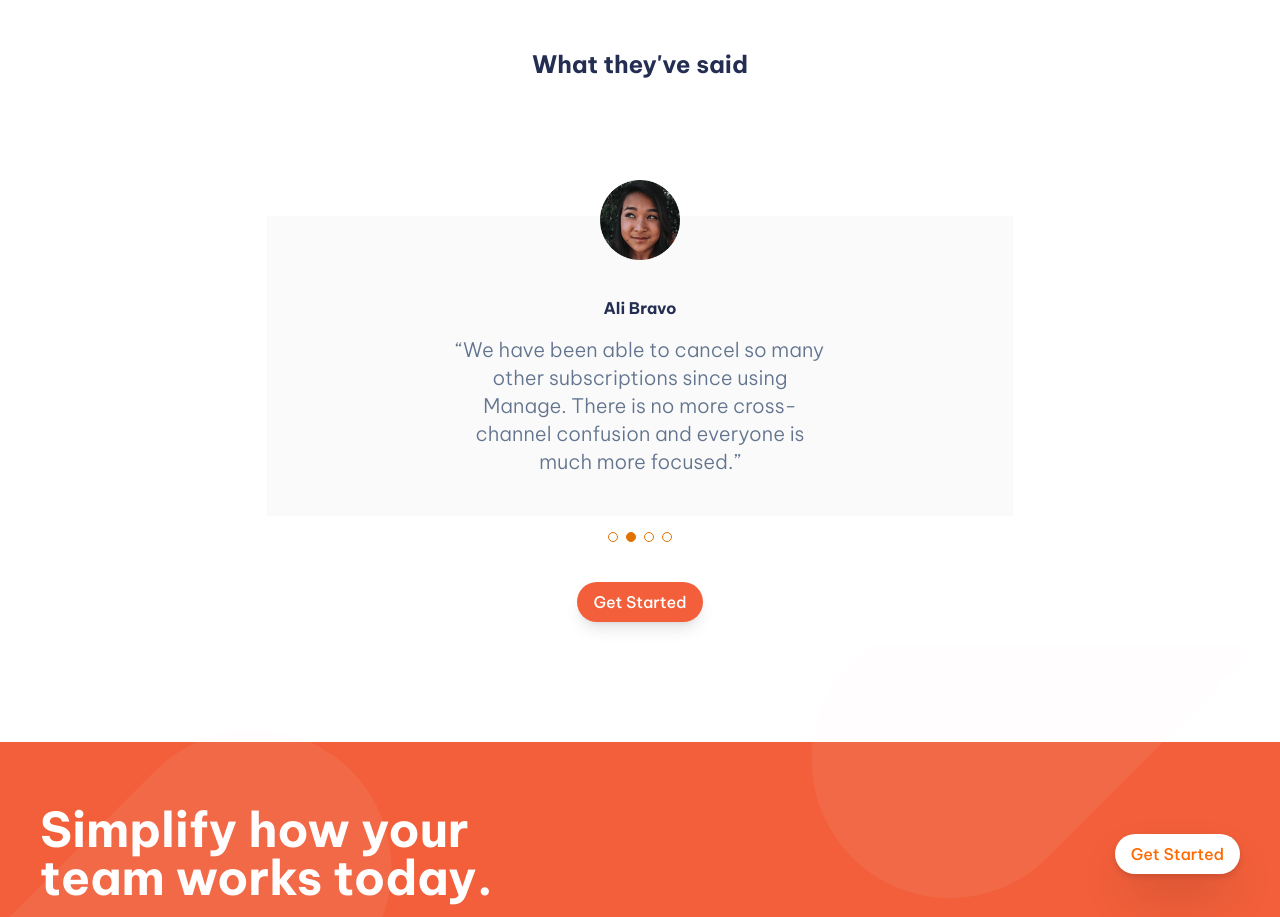
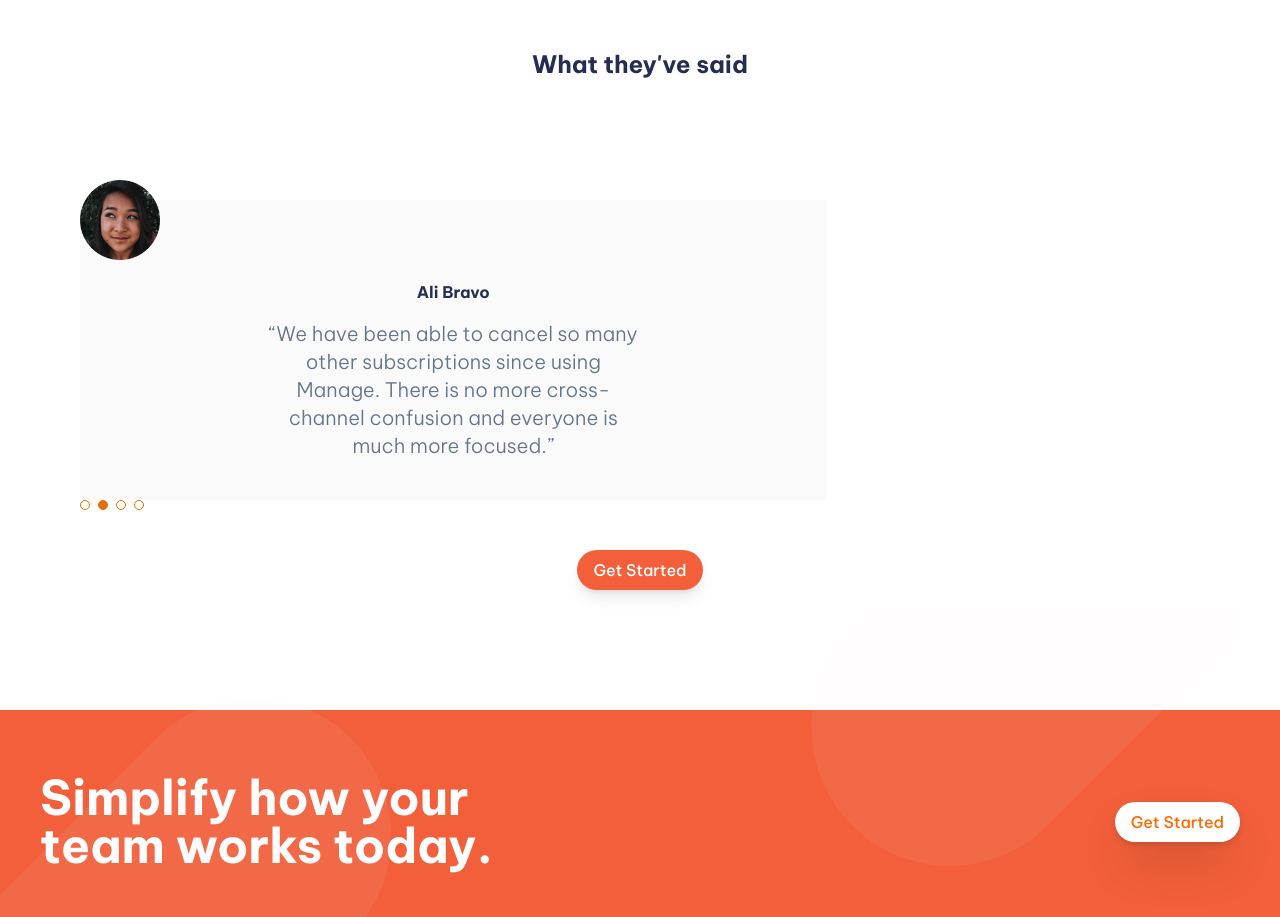
Before and after one commit to JanudaStack/manage-landing-page-main, a React (Vite) app: page / in a window 1280 px wide. Shown: the part 1320-2237 px from the top of the page. Built offline with nearby package versions, Linux system fonts and the light colour scheme.

Commit message:
feat: Refactor Testimonial component layout and styling for improved structure and readability; enhance CSS classes for better organization

```diff
--- a/src/components/Testimonial.jsx
+++ b/src/components/Testimonial.jsx
@@ -20,35 +20,31 @@ const Testimonial = () => {
     });
 
     return (
-        <section className="flex flex-col justify-center mt-20 mb-30 gap-10 ">
-            <div className="flex flex-col items-center md:px-20 gap-10">
-                <h2 className="about-header text-2xl text-center">
-                    What they've said
-                </h2>
+        <section className="testimonial-section">
+            <div className="testimonial-wrapper">
+                <h2 className="testimonial-heading">What they've said</h2>
                 {testimonialData.map((client, index) => (
                     <div
                         key={client.id}
-                        className={`flex flex-col items-center gap-4 ${
+                        className={`testimonial-item ${
                             slideIndex === index + 1 ? 'block' : 'hidden'
                         }`}
                     >
                         <img
                             src={client.img}
                             alt="avatar"
-                            className="w-20 relative z-[999] top-15"
+                            className="testimonial-avatar"
                         />
-                        <div className="bg-[var(--gray-50)] flex flex-col gap-4 justify-center items-center pb-10 pt-20 w-3/4 lg:w-2/3">
+                        <div className="testimonial-content">
                             <h3>{client.name}</h3>
-                            <p className="px-0 text-center md:w-4/8 md:text-xl">
-                                {client.review}
-                            </p>
+                            <p className="testimonial-name">{client.review}</p>
                         </div>
 
-                        <div className="flex gap-2">
+                        <div className="testimonial-nav">
                             {testimonialData.map((_, index) => (
                                 <button
                                     key={index}
-                                    className={`w-2.5 h-2.5 border-amber-600 border-1 rounded-2xl ${
+                                    className={`testimonial-nav-button  ${
                                         slideIndex === index + 1
                                             ? 'bg-amber-600'
                                             : ''
@@ -60,7 +56,9 @@ const Testimonial = () => {
                     </div>
                 ))}
             </div>
-            <button className="btn mx-auto">Get Started</button>
+            <button className="testimonial-action btn mx-auto">
+                Get Started
+            </button>
         </section>
     );
 };
--- a/src/index.css
+++ b/src/index.css
@@ -63,7 +63,7 @@ body {
 }
 
 @layer components {
-    /* Navbar */
+    /*------------Navbar------------*/
     header {
         @apply relative flex justify-between items-center py-8 px-5 lg:px-10 z-50 w-full;
 
@@ -97,7 +97,7 @@ body {
         @apply grid grid-cols-1 lg:grid-cols-2;
     }
 
-    /* Hero Section */
+    /*------------Hero Section------------*/
     .hero-grid {
         @apply grid grid-cols-1 gap-10 justify-center md:grid-cols-2 px-[2rem] md:py-[3rem] md:px-[4rem] lg:py-[5%] lg:px-[6%] overflow-x-hidden;
 
@@ -118,10 +118,9 @@ body {
         }
     }
 
-    /* About Section */
+    /*------------About Section------------*/
     .about-content {
         @apply px-3 md:px-10 lg:px-25;
-    }
 
         .about-header {
             @apply text-2xl text-center md:text-4xl md:text-left;
@@ -135,14 +134,13 @@ body {
         .bg-pattern-tablet {
             @apply relative -bottom-[10%] -left-[50%] hidden md:block lg:-left-[80%];
         }
+    }
 
     .about-list-content {
         @apply flex flex-col gap-9 px-4 md:gap-12;
-    }
 
         .list-header {
             @apply bg-orange-50 py-[.4rem] rounded-l-[1.5rem] md:bg-transparent;
-    }
 
             .span-number {
                 @apply bg-[var(--orange-400)] py-[.5rem] px-[1rem] rounded-[1.5rem] font-bold text-white;
@@ -151,18 +149,55 @@ body {
             .span-text {
                 @apply ml-3 text-sm font-bold md:text-base lg:text-lg;
             }
-
-    .about-list {
-        @apply bg-orange-50 py-[.4rem] rounded-[2rem];
         }
 
         .about-content-p {
             @apply pt-5 md:ml-16;
         }
 
-    /* Testimonials Section */
+        .about-list {
+            @apply bg-orange-50 py-[.4rem] rounded-[2rem];
+        }
+    }
 
-    /* Footer Section */
+    /*------------Testimonials Section------------*/
+    .testimonial-section {
+        @apply flex flex-col justify-center mt-20 mb-30 gap-10;
+
+        .testimonial-wrapper {
+            @apply flex flex-col items-center md:px-20 gap-10;
+
+            .testimonial-heading {
+                @apply text-2xl text-center;
+            }
+
+            .testimonial-item {
+                @apply flex flex-col items-center gap-4;
+
+                .testimonial-avatar {
+                    @apply w-20 relative z-[999] top-15;
+                }
+
+                .testimonial-content {
+                    @apply bg-[var(--gray-50)] flex flex-col gap-4 justify-center items-center pb-10 pt-20 w-3/4 lg:w-2/3;
+                }
+
+                .testimonial-name {
+                    @apply px-0 text-center md:w-4/8 md:text-xl;
+                }
+
+                .testimonial-nav {
+                    @apply flex gap-2;
+
+                    .testimonial-nav-button {
+                        @apply w-2.5 h-2.5 border-amber-600 border-1 rounded-2xl;
+                    }
+                }
+            }
+        }
+    }
+
+    /*------------Footer Section------------*/
     .footer-cta {
         @apply bg-[var(--orange-400)] py-20 px-10 lg:py-[5%] flex flex-col items-center lg:justify-end lg:flex-row
         relative;
```
Lines whose indentation alone changed are shown as unchanged.
